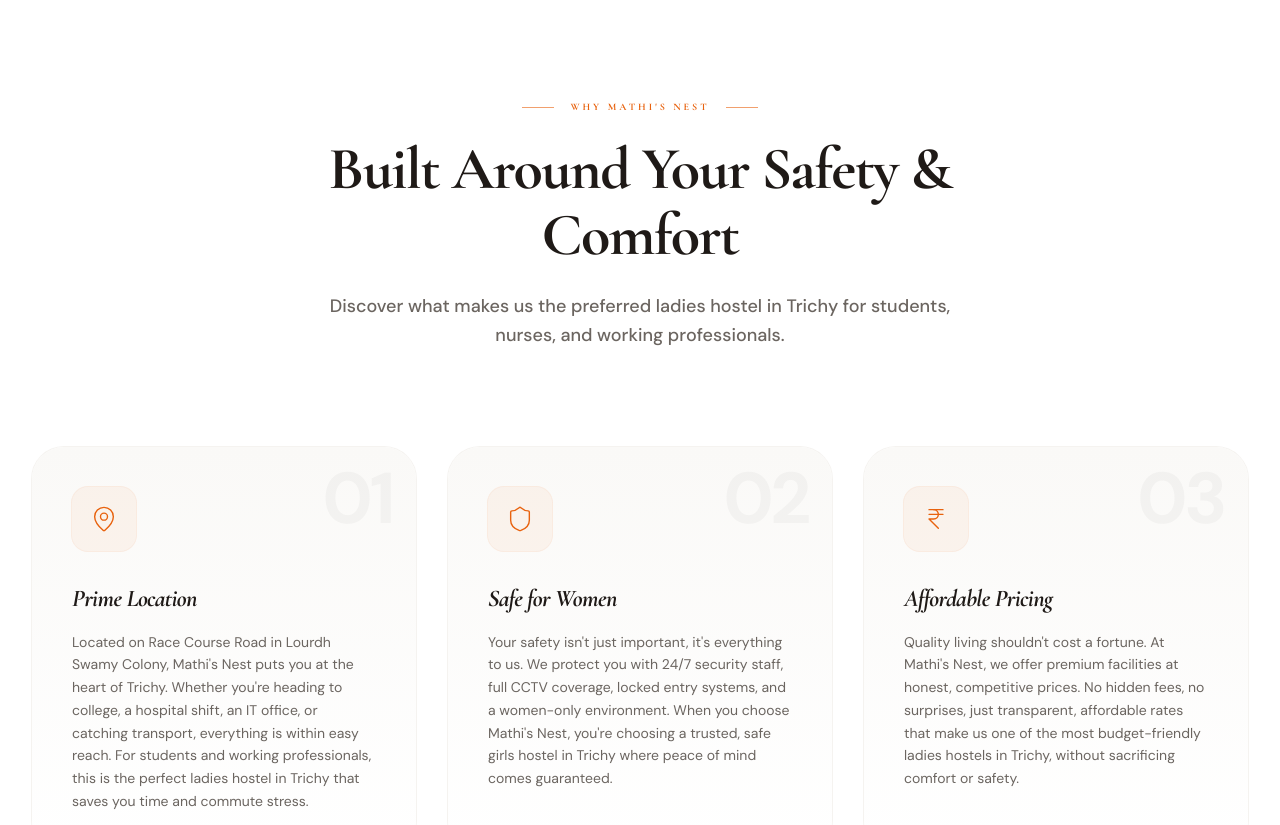
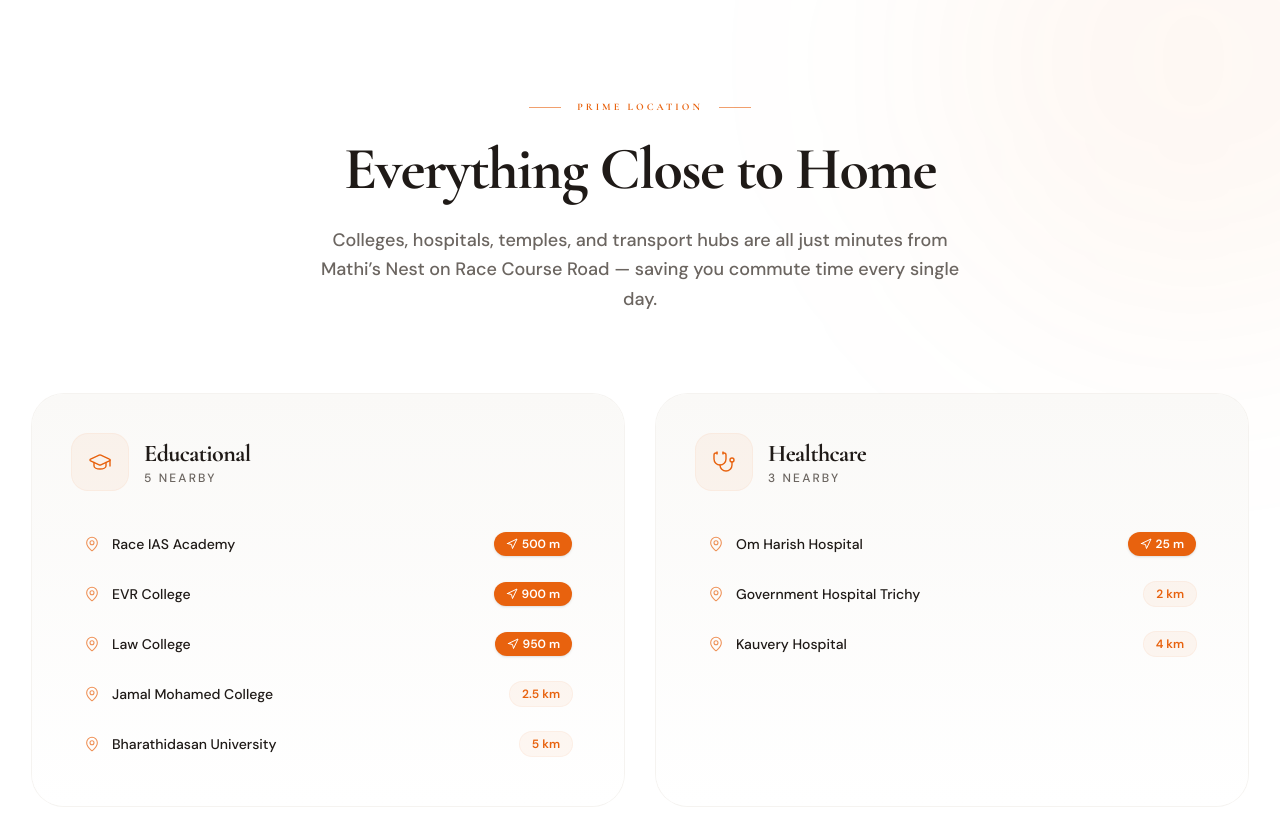
Before and after one commit to RanjithKumarKarnan/mathisnest, a React (Vite) app: page / in a window 1280 px wide. Shown: the part 2580-3405 px from the top of the page. Built offline with nearby package versions, Linux system fonts and the light colour scheme; the HTML template or start-up script is replaced by a standard one.

Commit message:
Feat : updated

```diff
--- /dev/null
+++ b/src/components/sections/NearbyLocations.tsx
@@ -0,0 +1,124 @@
+import type { LucideIcon } from 'lucide-react'
+import { GraduationCap, Stethoscope, Landmark, Bus, MapPin, Navigation } from 'lucide-react'
+import { NEARBY_LOCATIONS } from '../../data/content'
+
+const CATEGORY_ICONS: Record<string, LucideIcon> = {
+  Educational: GraduationCap,
+  Healthcare: Stethoscope,
+  'Tourist & Cultural': Landmark,
+  Transport: Bus,
+}
+
+/** Distances ending in "m" (metres) are walking distance — highlighted. */
+function isWalkable(distance: string) {
+  return /\bm\b/.test(distance) && !/km/.test(distance)
+}
+
+export function NearbyLocations() {
+  return (
+    <section
+      id="nearby"
+      className="relative overflow-hidden bg-surface py-24 md:py-32"
+      aria-labelledby="nearby-heading"
+    >
+      {/* Soft brand glow for depth */}
+      <div className="pointer-events-none absolute right-0 top-0 -translate-y-1/3 translate-x-1/3" aria-hidden="true">
+        <div className="h-[520px] w-[520px] rounded-full bg-primary/5 blur-[130px]" />
+      </div>
+
+      <div className="relative mx-auto max-w-7xl px-6 lg:px-8">
+
+        {/* Header */}
+        <div className="mx-auto mb-16 max-w-2xl text-center md:mb-20">
+          <div className="mb-6 flex items-center justify-center gap-4">
+            <span className="h-px w-8 bg-primary/60" aria-hidden="true" />
+            <h2 className="text-[10px] font-bold uppercase tracking-[0.3em] text-primary">
+              Prime Location
+            </h2>
+            <span className="h-px w-8 bg-primary/60" aria-hidden="true" />
+          </div>
+
+          <h3
+            id="nearby-heading"
+            className="mb-6 font-display text-4xl font-bold leading-[1.1] tracking-tight text-text md:text-5xl lg:text-6xl"
+          >
+            Everything Close to Home
+          </h3>
+
+          <p className="text-base font-medium leading-relaxed text-text-muted sm:text-lg">
+            Colleges, hospitals, temples, and transport hubs are all just minutes from
+            Mathi&rsquo;s Nest on Race Course Road — saving you commute time every single day.
+          </p>
+        </div>
+
+        {/* Category grid */}
+        <ul className="grid gap-6 md:grid-cols-2 xl:gap-8">
+          {NEARBY_LOCATIONS.map((group) => {
+            const Icon = CATEGORY_ICONS[group.category] ?? MapPin
+            return (
+              <li
+                key={group.category}
+                className="group relative overflow-hidden rounded-[2rem] bg-gradient-to-b from-background to-surface p-8 ring-1 ring-border/50 transition-all duration-500 hover:-translate-y-1.5 hover:shadow-2xl hover:shadow-primary/5 sm:p-10"
+              >
+                {/* Category header */}
+                <div className="mb-8 flex items-center gap-4">
+                  <span
+                    className="inline-flex h-14 w-14 shrink-0 items-center justify-center rounded-2xl bg-primary/5 text-primary ring-1 ring-primary/10 transition-transform duration-500 group-hover:scale-110 group-hover:bg-primary/10 group-hover:ring-primary/20"
+                    aria-hidden="true"
+                  >
+                    <Icon className="h-6 w-6" strokeWidth={1.4} />
+                  </span>
+                  <div>
+                    <h4 className="font-display text-xl font-bold tracking-tight text-text sm:text-2xl">
+                      {group.category}
+                    </h4>
+                    <p className="text-xs font-medium uppercase tracking-[0.18em] text-text-muted">
+                      {group.places.length} nearby
+                    </p>
+                  </div>
+                </div>
+
+                {/* Places */}
+                <ul className="space-y-1.5">
+                  {group.places.map((place) => {
+                    const walkable = isWalkable(place.distance)
+                    return (
+                      <li
+                        key={place.name}
+                        className="flex items-center justify-between gap-4 rounded-xl px-3 py-2.5 transition-colors duration-300 hover:bg-primary/5"
+                      >
+                        <span className="flex items-center gap-3 text-sm font-medium text-text">
+                          <MapPin
+                            className="h-4 w-4 shrink-0 text-primary/70"
+                            strokeWidth={1.6}
+                            aria-hidden="true"
+                          />
+                          {place.name}
+                        </span>
+                        <span
+                          className={`inline-flex shrink-0 items-center gap-1 rounded-full px-3 py-1 text-xs font-semibold tabular-nums ${
+                            walkable
+                              ? 'bg-primary text-white shadow-sm'
+                              : 'bg-primary/5 text-primary ring-1 ring-primary/10'
+                          }`}
+                        >
+                          {walkable && (
+                            <Navigation className="h-3 w-3" strokeWidth={2} aria-hidden="true" />
+                          )}
+                          {place.distance}
+                        </span>
+                      </li>
+                    )
+                  })}
+                </ul>
+
+                {/* Animated bottom accent */}
+                <div className="absolute bottom-0 left-10 h-1 w-0 bg-primary opacity-80 transition-all duration-500 ease-out group-hover:w-1/3" aria-hidden="true" />
+              </li>
+            )
+          })}
+        </ul>
+      </div>
+    </section>
+  )
+}
--- a/src/pages/Home.tsx
+++ b/src/pages/Home.tsx
@@ -3,6 +3,9 @@ import { Hero } from '../components/sections/Hero'
 import { TrustIndicators } from '../components/sections/TrustIndicators'
 import { About } from '../components/sections/About'
 
+const NearbyLocations = lazy(() =>
+  import('../components/sections/NearbyLocations').then((m) => ({ default: m.NearbyLocations }))
+)
 const WhyChooseUs = lazy(() =>
   import('../components/sections/WhyChooseUs').then((m) => ({ default: m.WhyChooseUs }))
 )
@@ -36,6 +39,7 @@ export function Home() {
       <TrustIndicators />
       <About />
       <Suspense fallback={<SectionFallback />}>
+        <NearbyLocations />
         <WhyChooseUs />
         <Facilities />
         <RoomFeatures />
```
